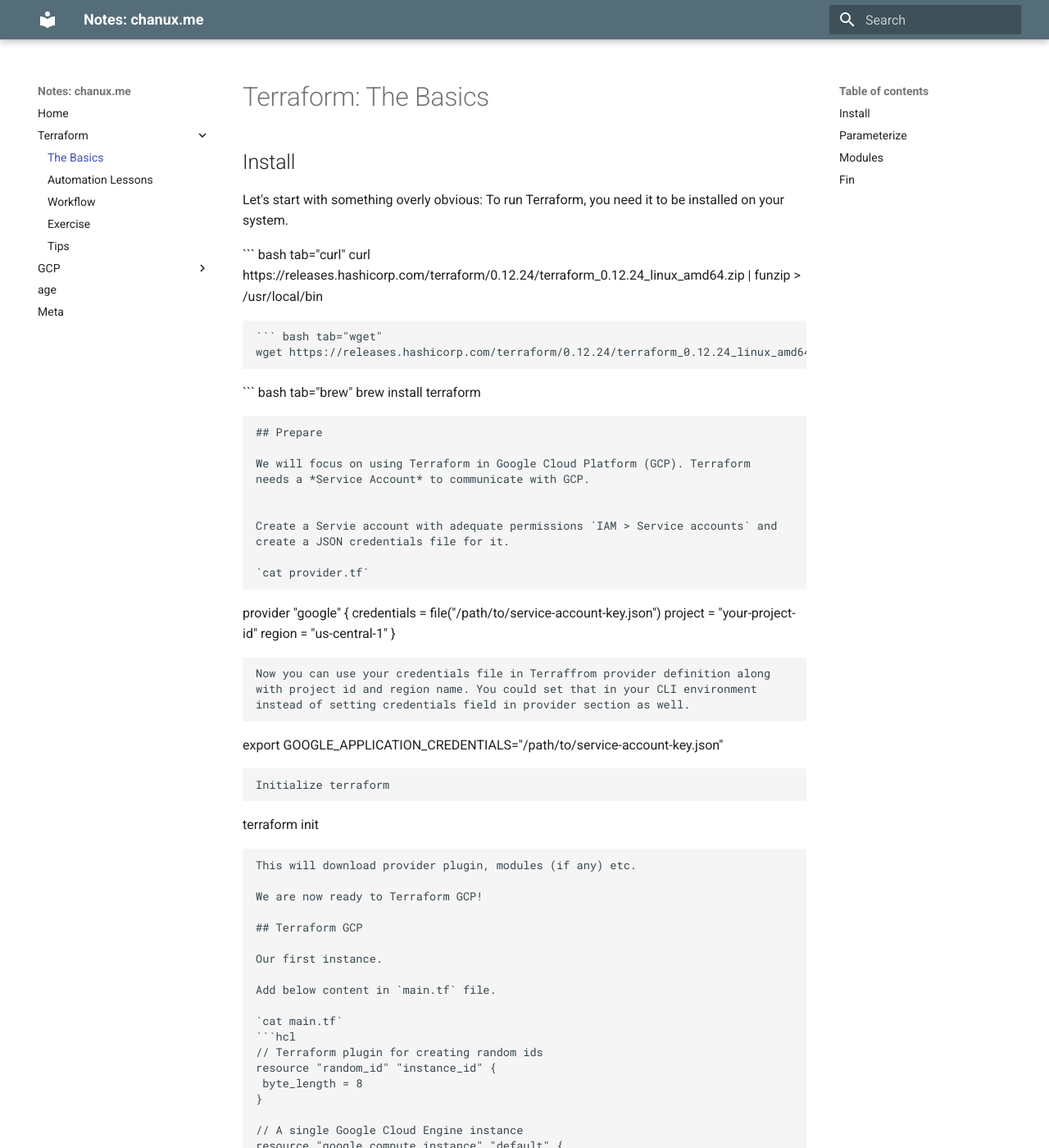
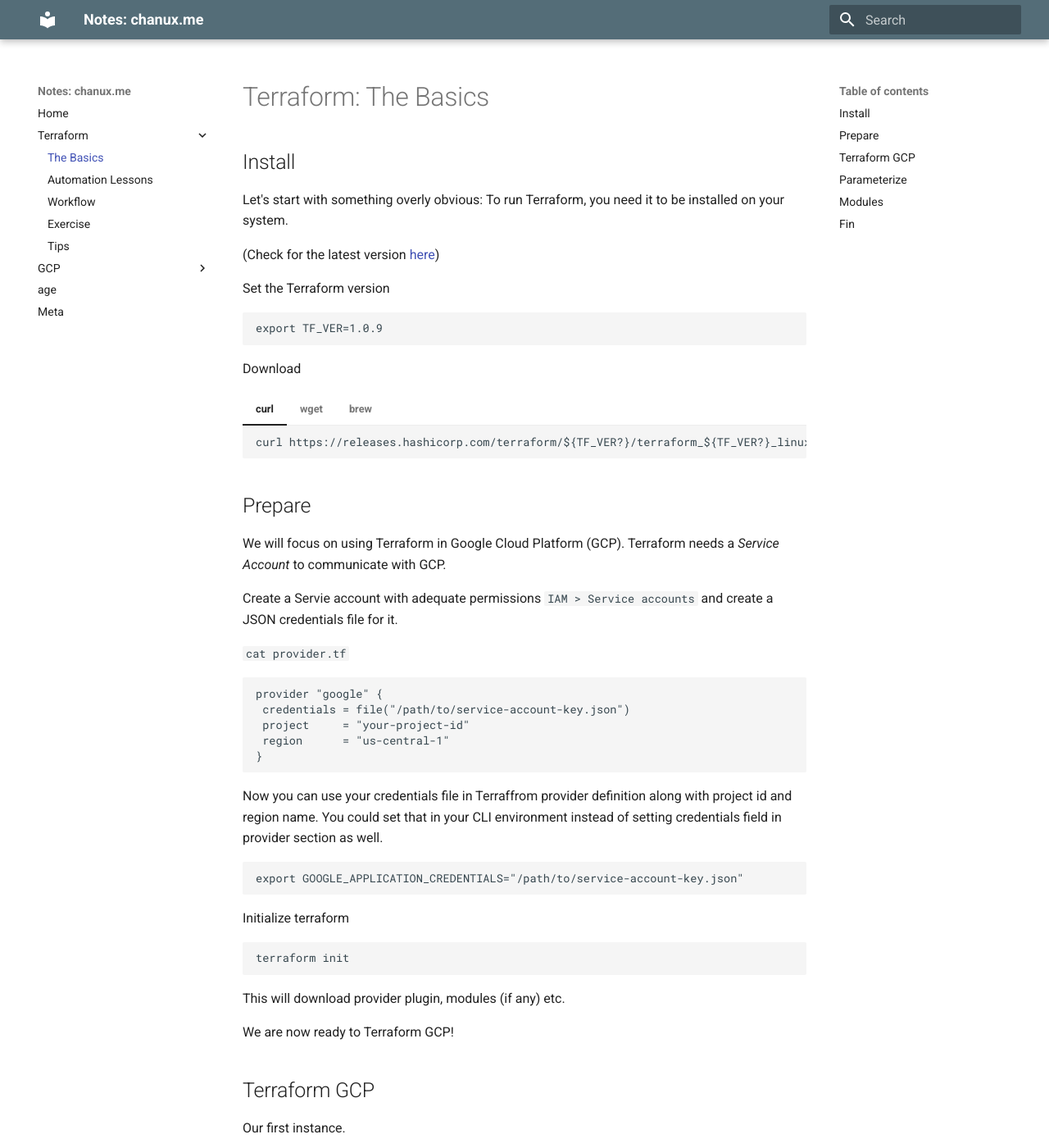
Before and after one commit to chanux/notes.chanux.me, an MkDocs documentation site: the page built from docs/terraform/the-basics.md, in a window 1280 px wide and 1400 px high. Shown: the whole window at 82% size. Built offline with MkDocs 1.6.1 and Material for MkDocs 9.7.7, drawn with Linux system fonts in a browser that asks for light colours; some of the changed text lies outside the part shown.

Commit message:
Fixes/improves terraform basics doc

````diff
--- a/docs/terraform/the-basics.md
+++ b/docs/terraform/the-basics.md
@@ -5,17 +5,30 @@
 Let's start with something overly obvious: To run Terraform, you need it to be
 installed on your system.
 
-``` bash tab="curl"
-curl https://releases.hashicorp.com/terraform/0.12.24/terraform_0.12.24_linux_amd64.zip | funzip > /usr/local/bin
+(Check for the latest version [here](https://releases.hashicorp.com/terraform/))
+
+Set the Terraform version
+```
+export TF_VER=1.0.9
 ```
 
-``` bash tab="wget"
-wget https://releases.hashicorp.com/terraform/0.12.24/terraform_0.12.24_linux_amd64.zip -O - | funzip > /usr/local/bin
-```
+Download
 
-``` bash tab="brew"
-brew install terraform
-```
+=== "curl"
+
+    ```
+    curl https://releases.hashicorp.com/terraform/${TF_VER?}/terraform_${TF_VER?}_linux_amd64.zip | funzip > /usr/local/bin
+    ```
+=== "wget"
+
+    ```
+    wget https://releases.hashicorp.com/terraform/${TF_VER?}/terraform_${TF_VER?}_linux_amd64.zip -O - | funzip > /usr/local/bin
+    ```
+=== "brew"
+
+    ```
+    brew install terraform
+    ```
 
 ## Prepare
 
@@ -109,7 +122,7 @@ We use `terraform apply` to apply a **plan** and have the resources
 created/deleted/changed.
 
 ```
-terraform plan -out=my-plan.out
+terraform plan -out my-plan.out
 ```
 
 ```
@@ -139,7 +152,7 @@ Well.. instead of that, we can use this ground breaking concept called..
 
 ```
 variable "gcp_machine_type" {
-  description = "Your GCP project ID"
+  description = "GCP compute instance type.
 }
 
 variable "gcp_region_zone" {
--- a/mkdocs.yml
+++ b/mkdocs.yml
@@ -9,7 +9,8 @@ theme:
 markdown_extensions:
   - admonition
   - pymdownx.superfences
-
+  - pymdownx.tabbed:
+      alternate_style: true
 nav:
   - Home: 'index.md'
   - Terraform:
````
Also changed, not shown: other parts of docs/terraform/the-basics.md (+2 -3 lines).
